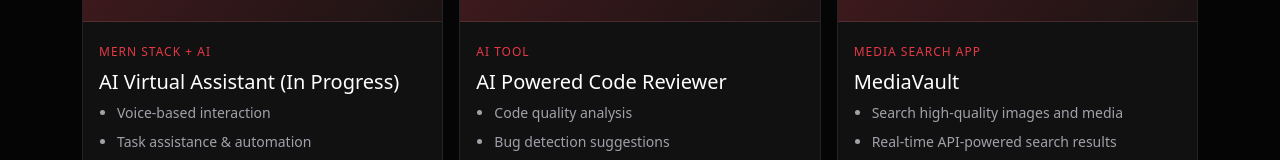
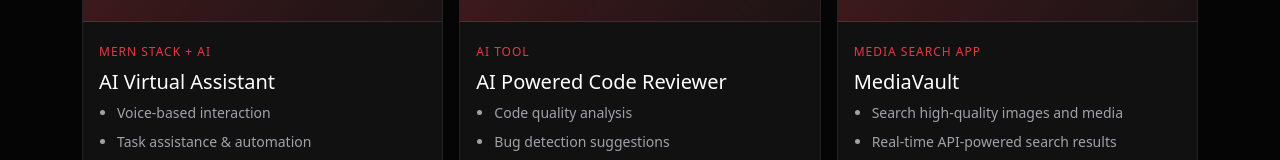
Before and after one commit to Atiq-Rehman37/PersonalProject, a React (Vite) app: page / in a window 1280 px wide. Shown: the part 2463-2623 px from the top of the page. Built offline with nearby package versions, Linux system fonts and the light colour scheme.

Commit message:
Update AI Virtual Assistant project details and clean upProject Section Edit
Updated the title of the AI Virtual Assistant project and provided live and GitHub links. Removed commented-out code for the Weather Forecast App.

```diff
--- a/src/Components/Projectsection.jsx
+++ b/src/Components/Projectsection.jsx
@@ -5,15 +5,15 @@ import "./Projectsection.css";
 const projects = [
   {
     category: "MERN STACK + AI",
-    title: "AI Virtual Assistant (In Progress)",
+    title: "AI Virtual Assistant",
     features: [
       "Voice-based interaction",
       "Task assistance & automation",
       "Web search integration",
     ],
     tech: ["React", "Node.js", "Speech Recognition"],
-    live: "#",
-    github: "#",
+    live: "https://github.com/Atiq-Rehman37/AI-Voice-Assistant",
+    github: "https://github.com/Atiq-Rehman37/AI-Voice-Assistant",
   },
   {
     category: "AI TOOL",
@@ -63,18 +63,6 @@ const projects = [
     live: "https://pureaquaplus.net/",
     github: "https://github.com/Atiq-Rehman37/Pure-Aqua-Plus",
   },
-  // {
-  //   category: "WEB APPLICATION",
-  //   title: "Weather Forecast App",
-  //   features: [
-  //     "Real-time weather updates",
-  //     "7-day forecast",
-  //     "Location-based search",
-  //   ],
-  //   tech: ["React", "Weather API", "Geolocation"],
-  //   live: "https://github.com/Atiq-Rehman37/WeatherApp",
-  //   github: "https://github.com/Atiq-Rehman37/WeatherApp",
-  // },
   {
     category: "PORTFOLIO WEBSITE",
     title: "Personal Portfolio",
```
